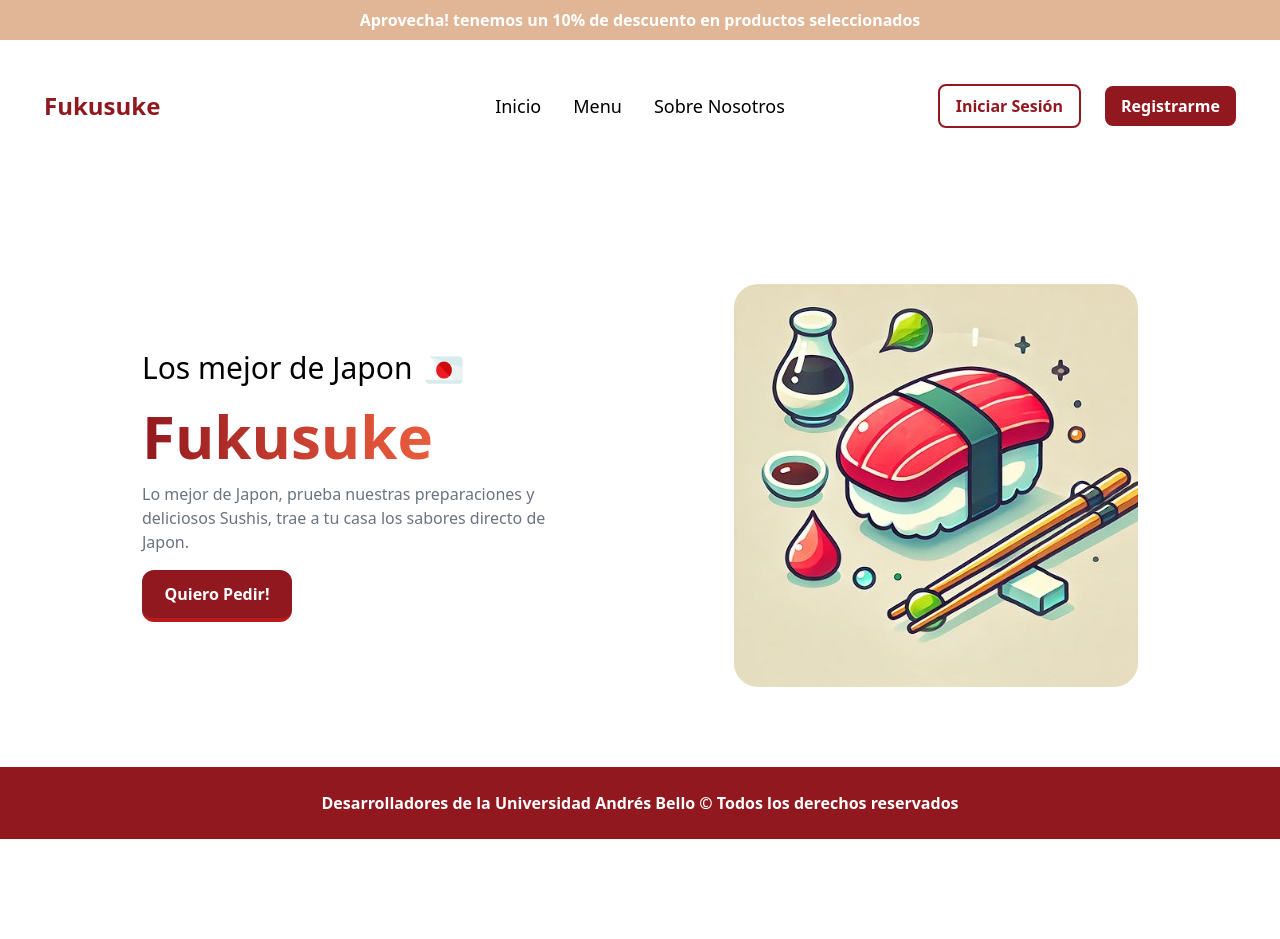
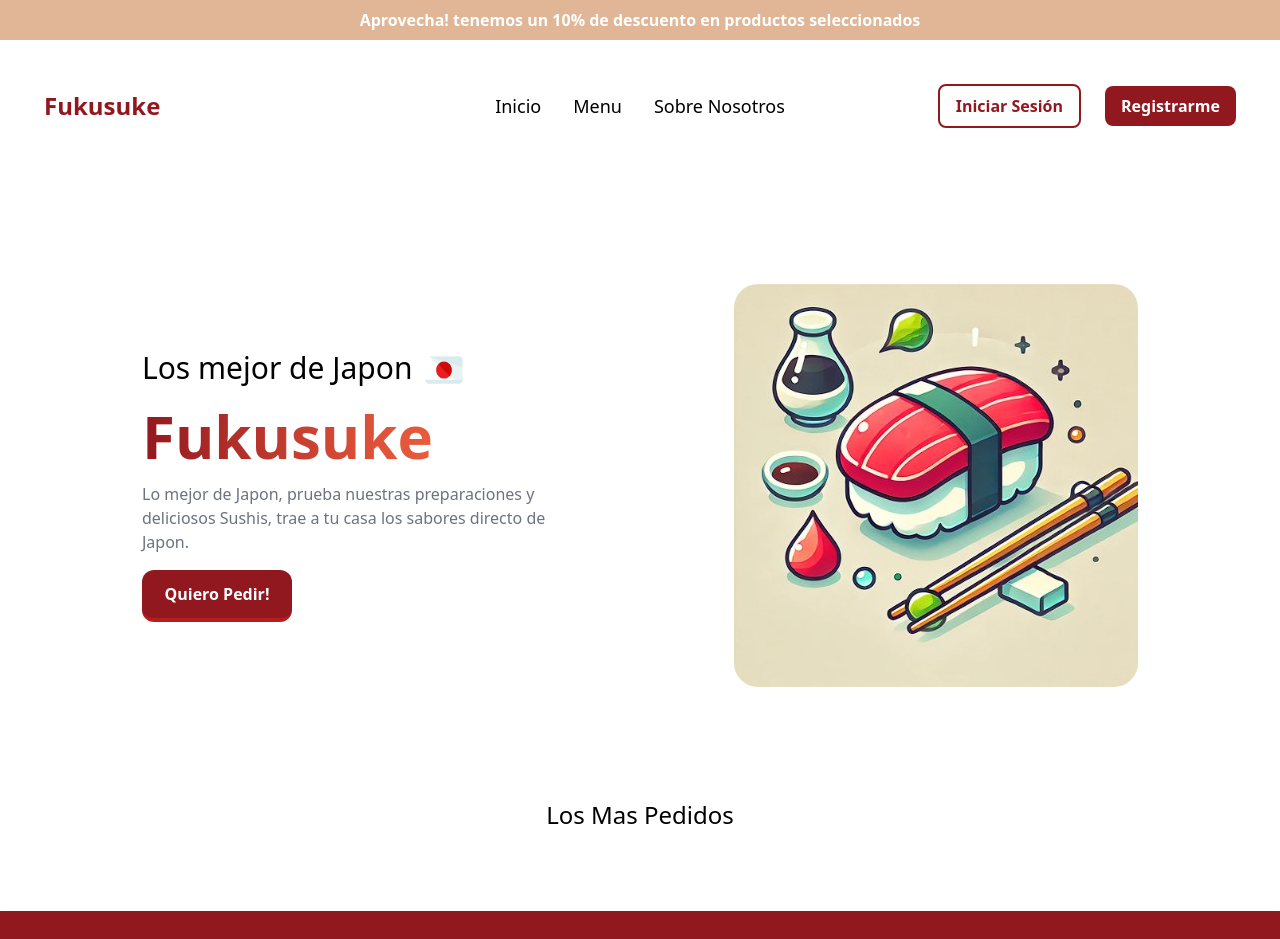
Before and after one commit to incfDevuser/sushi-app, a React (Vite) app in the folder frontend/: page / in a window 1280 px wide. Shown: the top 939 px of the page. Before the commit the page ends 839 px from the top, so only its background shows below. Built offline with nearby package versions, Linux system fonts and the light colour scheme; no server answers.

Commit message:
Productos Destacados

```diff
--- a/frontend/src/Pages/HomePage.jsx
+++ b/frontend/src/Pages/HomePage.jsx
@@ -1,11 +1,13 @@
 import React from 'react'
 import Hero from '../Components/Hero'
+import ProductosDestacados from '../Products/Components/ProductosDestacados'
 
 const HomePage = () => {
   return (
     <div className="flex flex-col justify-center items-center mt-28 bg-cover bg-center">
         <Hero/>
-        {/* Mas cosas debajo */}
+        {/* Productos Destacados */}
+        <ProductosDestacados/>
     </div>
   )
 }
--- /dev/null
+++ b/frontend/src/Products/Components/ProductosDestacados.jsx
@@ -0,0 +1,11 @@
+import React from 'react'
+
+const ProductosDestacados = () => {
+  return (
+    <div className="flex flex-col mt-28 bg-cover bg-center">
+      <h3 className='text-2xl'>Los Mas Pedidos</h3>
+    </div>
+  )
+}
+
+export default ProductosDestacados
```
